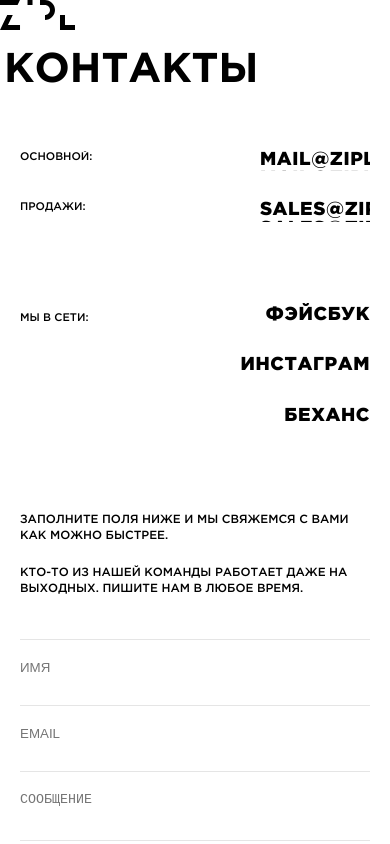
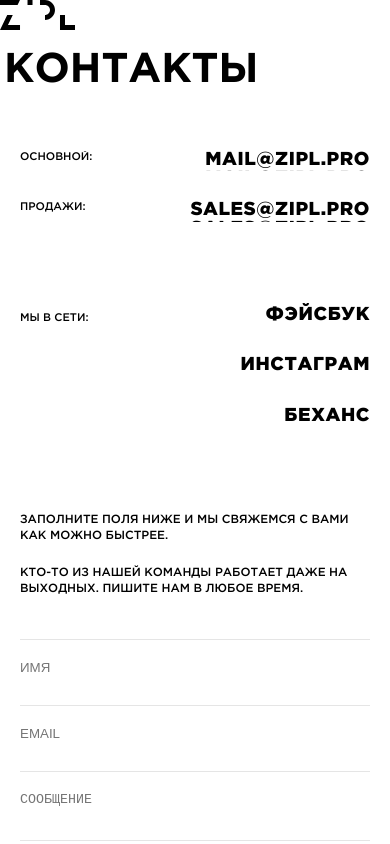
Before and after one commit to AnatolyKostarev/kojo, a React (Create React App) app: page /contacts in a window 390 px wide. Shown: the top 844 px of the page. Built offline with nearby package versions, Linux system fonts and the light colour scheme.

Commit message:
Change measure units

```diff
--- a/src/components/contacts/Contacts.module.css
+++ b/src/components/contacts/Contacts.module.css
@@ -190,8 +190,8 @@
   }
 
   .container {
-    max-width: 1920px;
-    padding: 0 20px 0;
+    max-width: 100vw;
+    padding: 0 20px;
     box-sizing: content-box;
   }
 
@@ -251,7 +251,7 @@
   .contacts__row_top {
     display: flex;
     justify-content: space-between;
-    column-gap: 160px;
+    column-gap: 90px;
     position: relative;
     transition: 0.3s ease-in-out;
     overflow-y: hidden;
```
